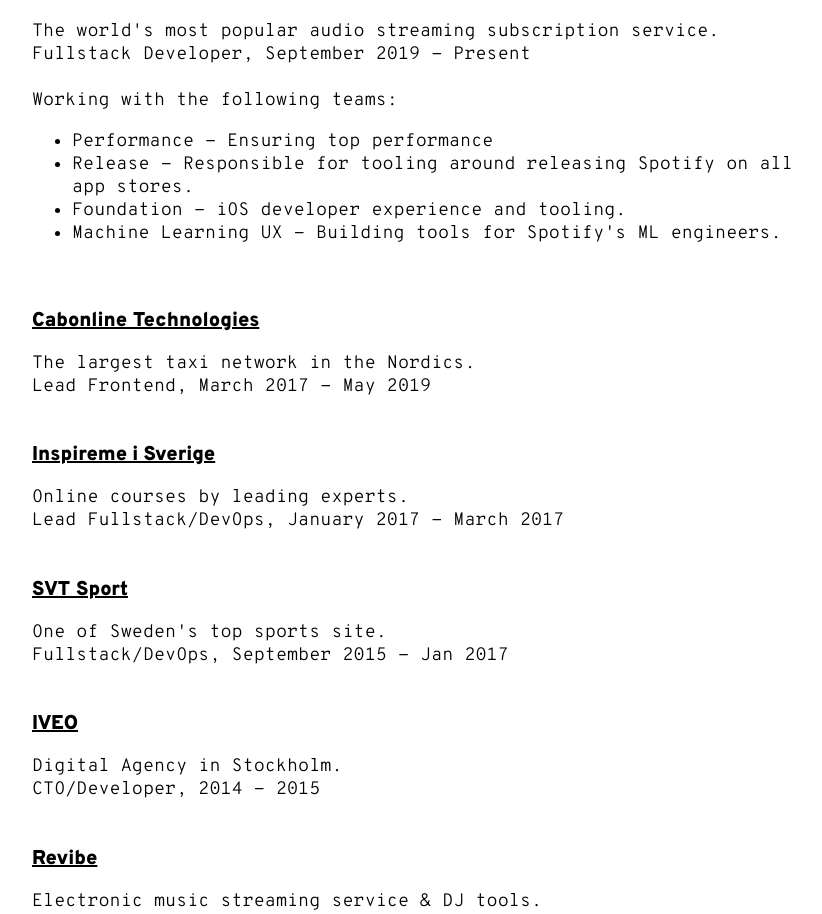
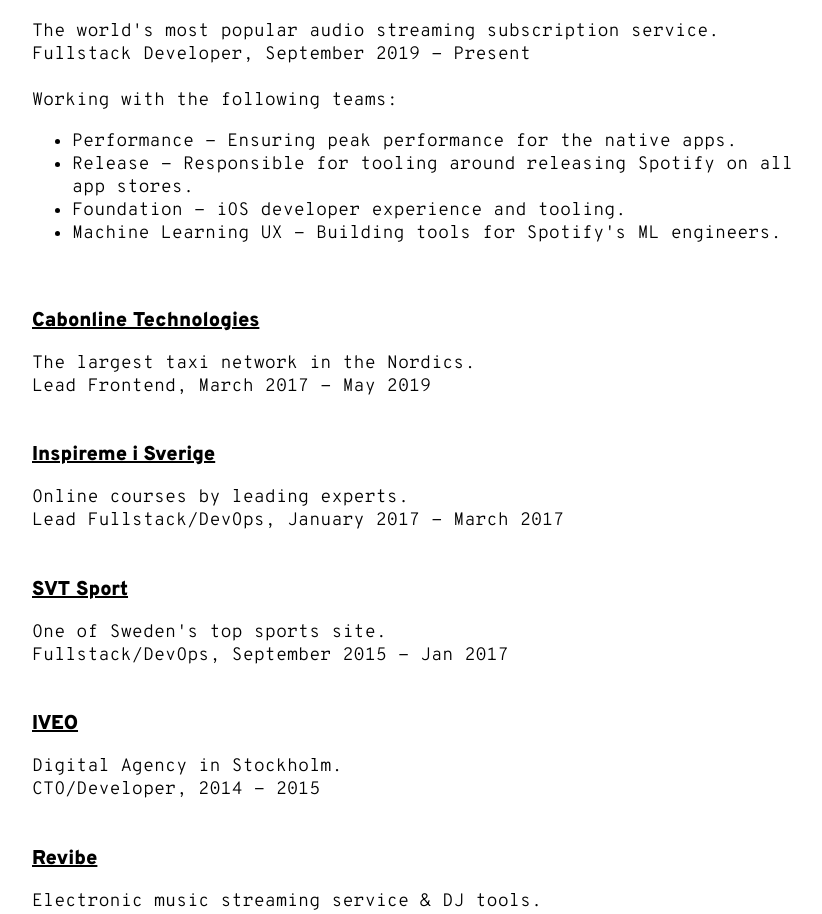
Before and after one commit to sthlmio/web, a Next.js app: page /johan-baath in a window 1280 px wide. Shown: the part 1146-2060 px from the top of the page, without its empty margins (96-918 px from the left). Built offline with nearby package versions, Linux system fonts and the light colour scheme.

Commit message:
update cv

```diff
--- a/pages/johan-baath.js
+++ b/pages/johan-baath.js
@@ -92,7 +92,9 @@ export default function JohanBaath() {
             <br />
             Working with the following teams:
             <ul>
-              <li>Performance - Ensuring top performance </li>
+              <li>
+                Performance - Ensuring peak performance for the native apps.
+              </li>
               <li>
                 Release - Responsible for tooling around releasing Spotify on
                 all app stores.
```
